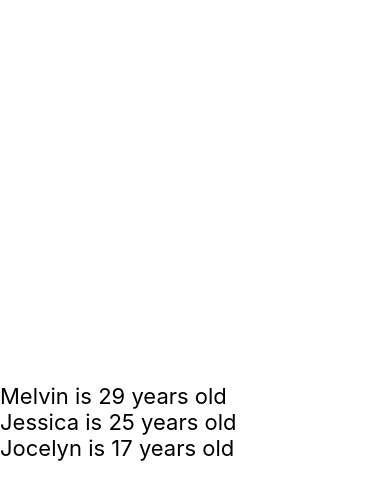
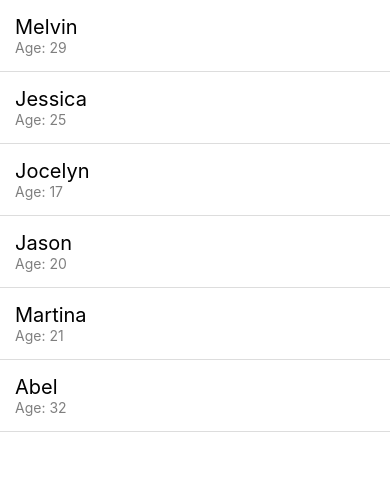
Before and after one commit to melher39/1stReactNativeApp, a React Native app: screen / in a window 390 px wide. Shown: the top 500 px of the page. Built offline with nearby package versions, Linux system fonts and the light colour scheme.

Commit message:
imported FlatList and building on top of the doc example. leaving off here

```diff
--- a/App.js
+++ b/App.js
@@ -3,25 +3,34 @@ import {
   StyleSheet,
   View,
   TouchableHighlight,
-  Text
+  Text,
+  FlatList
 } from "react-native";
 
 const App = () => {
-  const renderItems = () => {
-    return people.map(renderItem);
-  };
-  const renderItem = (item, index) => {
-    return <Text key={index} style={styles.text}>{item.name} is {item.age} years old</Text>
-  };
+  const renderItem = ({ item }) =>
+    <View style={{ padding: 15, borderBottomColor: "#ddd", borderBottomWidth: 1 }}>
+      <Text style={{ fontSize: 20 }}>{item.name}</Text>
+      <Text style={{ color: "rgba(0,0,0,.5)" }}>Age: {item.age}</Text>
+    </View>
+    ;
+
   const people = [
     { name: "Melvin", age: 29 },
     { name: "Jessica", age: 25 },
     { name: "Jocelyn", age: 17 },
+    { name: "Jason", age: 20 },
+    { name: "Martina", age: 21 },
+    { name: "Abel", age: 32 },
   ];
 
   return (
     <View style={styles.container}>
-      {renderItems()}
+      <FlatList
+        data={people}
+        keyExtractor={(item, index) => item.name}
+        renderItem={renderItem}
+      />
     </View>
   );
 };
```
